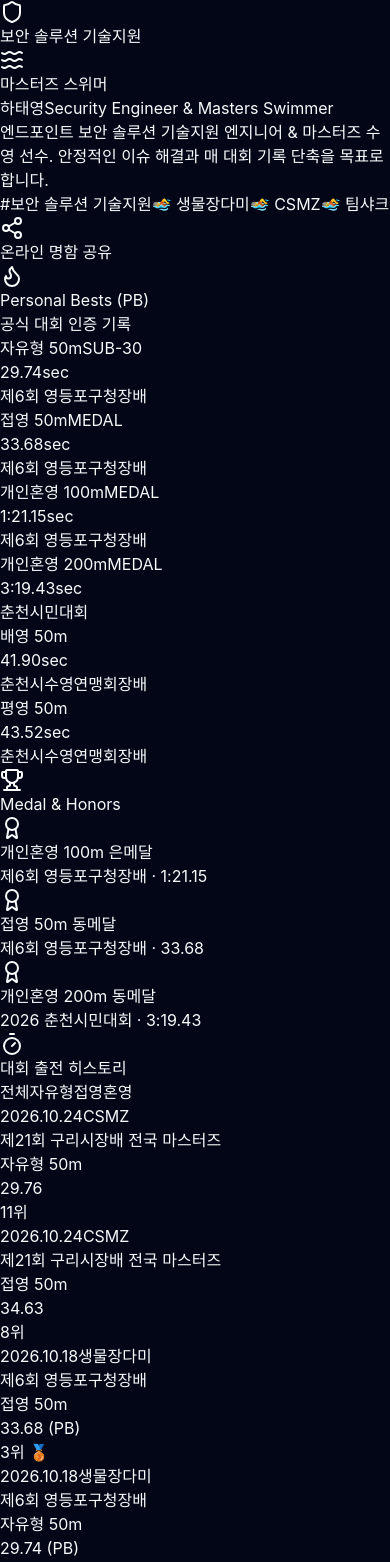
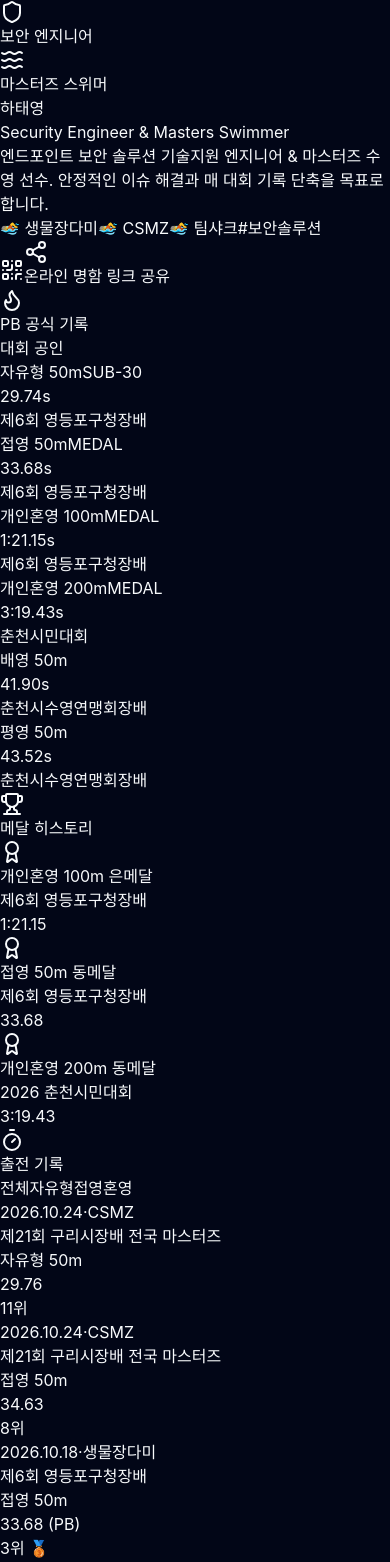
Before and after one commit to ha-taeyeong/swim-card, a React (Vite) app: page / in a window 390 px wide. Shown: the top 1562 px of the page. Built offline with nearby package versions, Linux system fonts and the light colour scheme.

Commit message:
fix: update layout and qr code

```diff
--- a/index.html
+++ b/index.html
@@ -3,7 +3,7 @@
   <head>
     <meta charset="UTF-8" />
     <link rel="icon" type="image/svg+xml" href="/favicon.svg" />
-    <meta name="viewport" content="width=device-width, initial-scale=1.0" />
+    <meta name="viewport" content="width=device-width, initial-scale=1.0, maximum-scale=1.0, user-scalable=no" />
     <title>swim-card</title>
   </head>
   <body>
--- a/src/App.jsx
+++ b/src/App.jsx
@@ -1,7 +1,7 @@
 import React, { useState } from 'react';
 import {
   Trophy, Flame, Award, Timer, Share2, Check,
-  Shield, Waves, Sparkles, ExternalLink
+  Shield, Waves, QrCode, X, Download
 } from 'lucide-react';
 import confetti from 'canvas-confetti';
 
@@ -11,16 +11,17 @@ const records = {
     role: "Security Engineer & Masters Swimmer",
     status: "Active Athlete & Engineer",
     teams: ["생물장다미", "CSMZ", "팀샤크"],
-    tags: ["보안 솔루션 기술지원"],
+    tags: ["보안솔루션"],
     bio: "엔드포인트 보안 솔루션 기술지원 엔지니어 & 마스터즈 수영 선수.\n안정적인 이슈 해결과 매 대회 기록 단축을 목표로 합니다.",
+    url: "https://ha-taeyeong.github.io/swim-card/",
   },
   pbs: [
-    { event: "자유형 50m", time: "29.74", rank: "4위", meet: "제6회 영등포구청장배", date: "2026.10.18", isSub30: true },
-    { event: "접영 50m", time: "33.68", rank: "3위 (동메달)", meet: "제6회 영등포구청장배", date: "2026.10.18", isMedal: true },
-    { event: "개인혼영 100m", time: "1:21.15", rank: "2위 (은메달)", meet: "제6회 영등포구청장배", date: "2026.10.18", isMedal: true },
-    { event: "개인혼영 200m", time: "3:19.43", rank: "3위 (동메달)", meet: "춘천시민대회", date: "2026.09.06", isMedal: true },
-    { event: "배영 50m", time: "41.90", rank: "공식기록", meet: "춘천시수영연맹회장배", date: "2026.09.06" },
-    { event: "평영 50m", time: "43.52", rank: "공식기록", meet: "춘천시수영연맹회장배", date: "2026.09.06" },
+    { event: "자유형 50m", time: "29.74", rank: "4위", meet: "제6회 영등포구청장배", isSub30: true },
+    { event: "접영 50m", time: "33.68", rank: "3위 (동메달)", meet: "제6회 영등포구청장배", isMedal: true },
+    { event: "개인혼영 100m", time: "1:21.15", rank: "2위 (은메달)", meet: "제6회 영등포구청장배", isMedal: true },
+    { event: "개인혼영 200m", time: "3:19.43", rank: "3위 (동메달)", meet: "춘천시민대회", isMedal: true },
+    { event: "배영 50m", time: "41.90", rank: "공식기록", meet: "춘천시수영연맹회장배" },
+    { event: "평영 50m", time: "43.52", rank: "공식기록", meet: "춘천시수영연맹회장배" },
   ],
   medals: [
     { title: "개인혼영 100m 은메달", meet: "제6회 영등포구청장배", date: "2026.10.18", type: "silver", record: "1:21.15" },
@@ -45,15 +46,19 @@ const records = {
 
 export default function App() {
   const [copied, setCopied] = useState(false);
+  const [showQr, setShowQr] = useState(false);
   const [activeTab, setActiveTab] = useState('all');
 
+  const siteUrl = records.profile.url;
+  const qrApiUrl = `https://api.qrserver.com/v1/create-qr-code/?size=280x280&margin=15&data=${encodeURIComponent(siteUrl)}`;
+
   const handleShare = () => {
-    navigator.clipboard.writeText(window.location.href);
+    navigator.clipboard.writeText(siteUrl);
     setCopied(true);
     confetti({
-      particleCount: 60,
-      spread: 55,
-      origin: { y: 0.8 }
+      particleCount: 50,
+      spread: 50,
+      origin: { y: 0.85 }
     });
     setTimeout(() => setCopied(false), 2000);
   };
@@ -63,102 +68,113 @@ export default function App() {
     : records.history.filter(item => item.event.includes(activeTab));
 
   return (
-    <div className="min-h-screen bg-slate-950 text-slate-100 antialiased selection:bg-cyan-500 selection:text-black pb-24">
-      {/* Background Accent */}
+    <div className="min-h-screen bg-[#070b14] text-slate-100 antialiased selection:bg-cyan-500 selection:text-black pb-28">
+      {/* Background Glow */}
       <div className="fixed inset-0 overflow-hidden pointer-events-none">
-        <div className="absolute -top-36 -left-36 w-96 h-96 bg-cyan-600/15 rounded-full blur-[128px]" />
-        <div className="absolute top-1/3 -right-36 w-96 h-96 bg-blue-600/15 rounded-full blur-[128px]" />
+        <div className="absolute -top-24 -left-24 w-80 h-80 bg-cyan-600/15 rounded-full blur-[100px]" />
+        <div className="absolute top-1/2 -right-24 w-80 h-80 bg-blue-600/15 rounded-full blur-[100px]" />
       </div>
 
-      <main className="relative max-w-4xl mx-auto px-4 pt-10 sm:pt-16 space-y-8">
+      <main className="relative max-w-md mx-auto px-4 pt-6 space-y-6">
 
-        {/* Profile Header */}
-        <section className="relative overflow-hidden rounded-3xl border border-white/10 bg-gradient-to-b from-white/[0.08] to-white/[0.02] p-6 sm:p-8 backdrop-blur-xl shadow-2xl">
-          <div className="flex flex-col sm:flex-row items-start sm:items-center justify-between gap-6">
-            <div className="space-y-3">
-              <div className="flex flex-wrap items-center gap-2">
-                <span className="inline-flex items-center gap-1.5 px-3 py-1 rounded-full bg-cyan-500/10 border border-cyan-500/30 text-cyan-400 text-xs font-semibold">
-                  <Shield className="w-3.5 h-3.5" />
-                  보안 솔루션 기술지원
+        {/* Mobile Profile Card */}
+        <section className="relative overflow-hidden rounded-3xl border border-white/10 bg-gradient-to-b from-white/[0.07] to-white/[0.02] p-5 backdrop-blur-xl shadow-2xl space-y-4">
+
+          {/* Top Badges */}
+          <div className="flex items-center gap-1.5 flex-wrap">
+            <span className="inline-flex items-center gap-1 px-2.5 py-1 rounded-full bg-cyan-500/10 border border-cyan-500/30 text-cyan-400 text-[11px] font-semibold tracking-tight">
+              <Shield className="w-3 h-3" />
+              보안 엔지니어
             </span>
-                <span className="inline-flex items-center gap-1.5 px-3 py-1 rounded-full bg-blue-500/10 border border-blue-500/30 text-blue-400 text-xs font-semibold">
-                  <Waves className="w-3.5 h-3.5" />
+            <span className="inline-flex items-center gap-1 px-2.5 py-1 rounded-full bg-blue-500/10 border border-blue-500/30 text-blue-400 text-[11px] font-semibold tracking-tight">
+              <Waves className="w-3 h-3" />
               마스터즈 스위머
             </span>
           </div>
 
-              <div>
-                <h1 className="text-3xl sm:text-4xl font-extrabold tracking-tight text-white flex items-center gap-3">
+          {/* Name & Role (위아래 분리로 모바일 줄바꿈 원천 차단) */}
+          <div className="space-y-1">
+            <h1 className="text-3xl font-black text-white whitespace-nowrap shrink-0 block leading-tight">
               {records.profile.name}
-                  <span className="text-xs sm:text-sm px-2.5 py-1 rounded-md bg-white/10 text-slate-300 font-mono font-medium">
+            </h1>
+            <p className="text-[12px] text-cyan-400/90 font-mono tracking-tight font-medium">
               {records.profile.role}
-                  </span>
-                </h1>
+            </p>
           </div>
 
-              {/* 줄바꿈을 반영하기 위해 whitespace-pre-line 적용 */}
-              <p className="text-slate-300 text-sm max-w-xl leading-relaxed whitespace-pre-line">
+          {/* Bio (자연스러운 한국어 줄바꿈) */}
+          <p className="text-slate-300 text-xs leading-relaxed whitespace-pre-line break-keep bg-black/20 p-3.5 rounded-2xl border border-white/5">
             {records.profile.bio}
           </p>
 
-              <div className="flex flex-wrap items-center gap-1.5 pt-1">
+          {/* Teams & Tags */}
+          <div className="flex flex-wrap items-center gap-1.5 pt-0.5">
+            {records.profile.teams.map((t, i) => (
+              <span key={i} className="text-[10px] px-2 py-0.5 rounded-md bg-blue-950/40 border border-blue-800/40 text-blue-200">
+                🏊 {t}
+              </span>
+            ))}
             {records.profile.tags.map((tag, i) => (
-                  <span key={i} className="text-[11px] px-2.5 py-1 rounded-lg bg-cyan-950/40 border border-cyan-800/40 text-cyan-300 font-medium">
+              <span key={i} className="text-[10px] px-2 py-0.5 rounded-md bg-white/5 border border-white/10 text-slate-400 font-mono">
                 #{tag}
               </span>
             ))}
-                {records.profile.teams.map((t, i) => (
-                  <span key={i} className="text-[11px] px-2.5 py-1 rounded-lg bg-slate-900 border border-white/10 text-slate-300">
-                    🏊 {t}
-                  </span>
-                ))}
           </div>
-            </div>
+
+          {/* Action Buttons (QR + Share) */}
+          <div className="grid grid-cols-5 gap-2 pt-2">
+            <button
+              onClick={() => setShowQr(true)}
+              className="col-span-1 flex items-center justify-center py-2.5 rounded-xl bg-slate-800/90 hover:bg-slate-700 active:scale-95 text-slate-200 border border-white/10 transition-all cursor-pointer"
+              title="QR코드 보기"
+            >
+              <QrCode className="w-5 h-5 text-cyan-400" />
+            </button>
 
             <button
               onClick={handleShare}
-              className="flex items-center gap-2 px-4 py-2.5 rounded-xl bg-cyan-500 hover:bg-cyan-400 text-slate-950 font-semibold text-sm transition-all shadow-lg shadow-cyan-500/20 active:scale-95 cursor-pointer whitespace-nowrap self-stretch sm:self-auto justify-center"
+              className="col-span-4 flex items-center justify-center gap-2 py-2.5 rounded-xl bg-cyan-500 hover:bg-cyan-400 active:scale-95 text-slate-950 font-bold text-xs transition-all shadow-md shadow-cyan-500/20 cursor-pointer"
             >
               {copied ? <Check className="w-4 h-4" /> : <Share2 className="w-4 h-4" />}
-              {copied ? '링크 복사 완료' : '온라인 명함 공유'}
+              {copied ? '링크 복사 완료!' : '온라인 명함 링크 공유'}
             </button>
           </div>
         </section>
 
-        {/* Bento Grid: PBs */}
-        <section className="space-y-4">
-          <div className="flex items-center justify-between">
-            <h2 className="text-lg font-bold text-white flex items-center gap-2">
-              <Flame className="w-5 h-5 text-orange-400" />
-              Personal Bests (PB)
+        {/* Bento Grid: Personal Bests */}
+        <section className="space-y-3">
+          <div className="flex items-center justify-between px-1">
+            <h2 className="text-sm font-bold text-white flex items-center gap-1.5">
+              <Flame className="w-4 h-4 text-orange-400" />
+              PB 공식 기록
             </h2>
-            <span className="text-xs text-slate-400">공식 대회 인증 기록</span>
+            <span className="text-[11px] text-slate-500">대회 공인</span>
           </div>
 
-          <div className="grid grid-cols-2 sm:grid-cols-3 gap-3.5">
+          <div className="grid grid-cols-2 gap-2.5">
             {records.pbs.map((pb, idx) => (
               <div
                 key={idx}
-                className="relative group overflow-hidden rounded-2xl border border-white/10 bg-slate-900/60 p-4 transition-all hover:border-cyan-500/40 hover:bg-slate-900/90"
+                className="relative overflow-hidden rounded-2xl border border-white/10 bg-slate-900/60 p-3.5 flex flex-col justify-between"
               >
-                <div className="flex justify-between items-start mb-2">
-                  <span className="text-xs font-semibold text-slate-400">{pb.event}</span>
+                <div className="flex justify-between items-center mb-1">
+                  <span className="text-[11px] font-semibold text-slate-400">{pb.event}</span>
                   {pb.isMedal && (
-                    <span className="px-1.5 py-0.5 rounded text-[10px] font-bold bg-amber-400/20 text-amber-300 border border-amber-400/30">
+                    <span className="px-1.5 py-0.5 rounded text-[9px] font-bold bg-amber-400/20 text-amber-300 border border-amber-400/30">
                       MEDAL
                     </span>
                   )}
                   {pb.isSub30 && (
-                    <span className="px-1.5 py-0.5 rounded text-[10px] font-bold bg-cyan-400/20 text-cyan-300 border border-cyan-400/30">
+                    <span className="px-1.5 py-0.5 rounded text-[9px] font-bold bg-cyan-400/20 text-cyan-300 border border-cyan-400/30">
                       SUB-30
                     </span>
                   )}
                 </div>
-                <div className="text-2xl sm:text-3xl font-black tracking-tight text-white font-mono group-hover:text-cyan-400 transition-colors">
+                <div className="text-2xl font-black tracking-tight text-white font-mono">
                   {pb.time}
-                  <span className="text-xs text-slate-500 font-sans ml-1 font-normal">sec</span>
+                  <span className="text-[11px] text-slate-500 font-sans ml-1 font-normal">s</span>
                 </div>
-                <p className="text-[11px] text-slate-400 mt-2 truncate">
+                <p className="text-[10px] text-slate-500 mt-1 truncate">
                   {pb.meet}
                 </p>
               </div>
@@ -167,20 +183,27 @@ export default function App() {
         </section>
 
         {/* Medals Showcase */}
-        <section className="space-y-4">
-          <h2 className="text-lg font-bold text-white flex items-center gap-2">
-            <Trophy className="w-5 h-5 text-amber-400" />
-            Medal & Honors
+        <section className="space-y-3">
+          <div className="px-1">
+            <h2 className="text-sm font-bold text-white flex items-center gap-1.5">
+              <Trophy className="w-4 h-4 text-amber-400" />
+              메달 히스토리
             </h2>
-          <div className="grid grid-cols-1 sm:grid-cols-3 gap-3">
+          </div>
+          <div className="space-y-2">
             {records.medals.map((m, idx) => (
-              <div key={idx} className="flex items-center gap-3.5 p-3.5 rounded-2xl bg-white/[0.03] border border-white/10">
-                <div className={`p-2.5 rounded-xl ${m.type === 'silver' ? 'bg-slate-300/10 text-slate-200' : 'bg-amber-600/10 text-amber-400'}`}>
-                  <Award className="w-6 h-6" />
+              <div key={idx} className="flex items-center justify-between p-3 rounded-2xl bg-white/[0.03] border border-white/10">
+                <div className="flex items-center gap-2.5">
+                  <div className={`p-2 rounded-xl ${m.type === 'silver' ? 'bg-slate-300/10 text-slate-200' : 'bg-amber-600/10 text-amber-400'}`}>
+                    <Award className="w-4 h-4" />
                   </div>
                   <div>
-                  <h4 className="text-sm font-bold text-white">{m.title}</h4>
-                  <p className="text-xs text-slate-400">{m.meet} · {m.record}</p>
+                    <h4 className="text-xs font-bold text-white">{m.title}</h4>
+                    <p className="text-[10px] text-slate-400">{m.meet}</p>
+                  </div>
+                </div>
+                <div className="font-mono text-xs font-bold text-slate-300">
+                  {m.record}
                 </div>
               </div>
             ))}
@@ -188,21 +211,21 @@ export default function App() {
         </section>
 
         {/* Race History */}
-        <section className="space-y-4">
-          <div className="flex flex-col sm:flex-row sm:items-center justify-between gap-3">
-            <h2 className="text-lg font-bold text-white flex items-center gap-2">
-              <Timer className="w-5 h-5 text-cyan-400" />
-              대회 출전 히스토리
+        <section className="space-y-3">
+          <div className="flex items-center justify-between px-1">
+            <h2 className="text-sm font-bold text-white flex items-center gap-1.5">
+              <Timer className="w-4 h-4 text-cyan-400" />
+              출전 기록
             </h2>
-            <div className="flex gap-1.5 p-1 rounded-xl bg-slate-900 border border-white/10 self-start">
+            <div className="flex gap-1 p-0.5 rounded-lg bg-slate-900 border border-white/10">
               {['all', '자유형', '접영', '혼영'].map((tab) => (
                 <button
                   key={tab}
                   onClick={() => setActiveTab(tab)}
-                  className={`px-3 py-1 rounded-lg text-xs font-medium transition-all cursor-pointer ${
+                  className={`px-2 py-0.5 rounded text-[10px] font-medium transition-all ${
                     activeTab === tab
                       ? 'bg-cyan-500 text-slate-950 font-bold'
-                      : 'text-slate-400 hover:text-white'
+                      : 'text-slate-400'
                   }`}
                 >
                   {tab === 'all' ? '전체' : tab}
@@ -211,20 +234,21 @@ export default function App() {
             </div>
           </div>
 
-          <div className="rounded-2xl border border-white/10 bg-slate-900/40 divide-y divide-white/5 overflow-hidden">
+          <div className="rounded-2xl border border-white/10 bg-slate-900/50 divide-y divide-white/5 overflow-hidden">
             {filteredHistory.map((item, idx) => (
-              <div key={idx} className="p-4 flex items-center justify-between hover:bg-white/[0.02] transition-colors">
+              <div key={idx} className="p-3.5 flex items-center justify-between hover:bg-white/[0.02]">
                 <div className="space-y-0.5">
-                  <div className="flex items-center gap-2">
-                    <span className="text-xs text-slate-400 font-mono">{item.date}</span>
-                    <span className="text-xs px-2 py-0.5 rounded bg-white/5 text-slate-300">{item.team}</span>
+                  <div className="flex items-center gap-1.5 text-[10px] text-slate-400 font-mono">
+                    <span>{item.date}</span>
+                    <span>·</span>
+                    <span className="text-slate-300">{item.team}</span>
                   </div>
-                  <div className="font-semibold text-white text-sm sm:text-base">{item.meet}</div>
-                  <div className="text-xs text-cyan-400 font-medium">{item.event}</div>
+                  <div className="font-semibold text-white text-xs">{item.meet}</div>
+                  <div className="text-[11px] text-cyan-400 font-medium">{item.event}</div>
                 </div>
                 <div className="text-right">
-                  <div className="text-base sm:text-lg font-mono font-bold text-white">{item.time}</div>
-                  <div className="text-xs text-slate-400">{item.rank}</div>
+                  <div className="text-sm font-mono font-bold text-white">{item.time}</div>
+                  <div className="text-[10px] text-slate-400">{item.rank}</div>
                 </div>
               </div>
             ))}
@@ -232,6 +256,58 @@ export default function App() {
         </section>
 
       </main>
+
+      {/* QR Code Modal Popup */}
+      {showQr && (
+        <div
+          onClick={() => setShowQr(false)}
+          className="fixed inset-0 z-50 flex items-center justify-center p-4 bg-black/80 backdrop-blur-sm"
+        >
+          <div
+            onClick={(e) => e.stopPropagation()}
+            className="relative w-full max-w-xs bg-slate-900 border border-white/20 rounded-3xl p-5 text-center shadow-2xl space-y-4"
+          >
+            <button
+              onClick={() => setShowQr(false)}
+              className="absolute top-4 right-4 p-1.5 rounded-full bg-white/10 text-slate-400 hover:text-white"
+            >
+              <X className="w-4 h-4" />
+            </button>
+
+            <div className="space-y-0.5 pt-2">
+              <h3 className="text-base font-bold text-white">수영 명함 QR 코드</h3>
+              <p className="text-[11px] text-slate-400">카메라로 스캔하면 바로 연결됩니다</p>
+            </div>
+
+            <div className="p-3 bg-white rounded-2xl flex items-center justify-center shadow-inner">
+              <img
+                src={qrApiUrl}
+                alt="수영 온라인 명함 QR 코드"
+                className="w-44 h-44 block"
+              />
+            </div>
+
+            <div className="flex gap-2">
+              <a
+                href={qrApiUrl}
+                download="ha-taeyeong-swim-card-qr.png"
+                target="_blank"
+                rel="noreferrer"
+                className="flex-1 flex items-center justify-center gap-1 py-2.5 rounded-xl bg-slate-800 hover:bg-slate-700 text-[11px] font-semibold text-slate-200 border border-white/10"
+              >
+                <Download className="w-3.5 h-3.5" />
+                저장
+              </a>
+              <button
+                onClick={handleShare}
+                className="flex-1 py-2.5 rounded-xl bg-cyan-500 hover:bg-cyan-400 text-[11px] font-bold text-slate-950"
+              >
+                {copied ? '복사됨!' : '주소 복사'}
+              </button>
+            </div>
+          </div>
+        </div>
+      )}
     </div>
   );
 }
```
Lines whose indentation alone changed are shown as unchanged.
